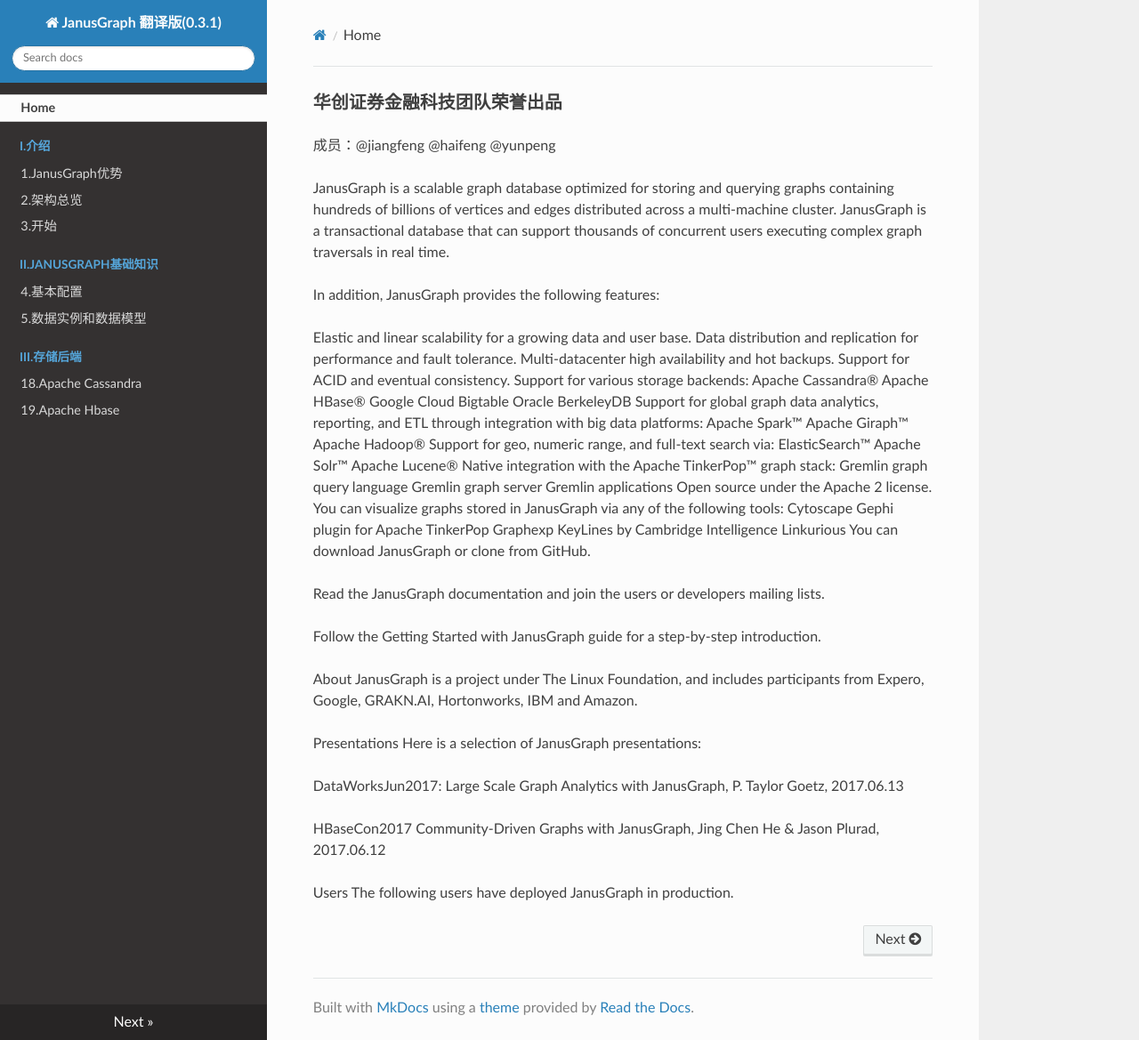
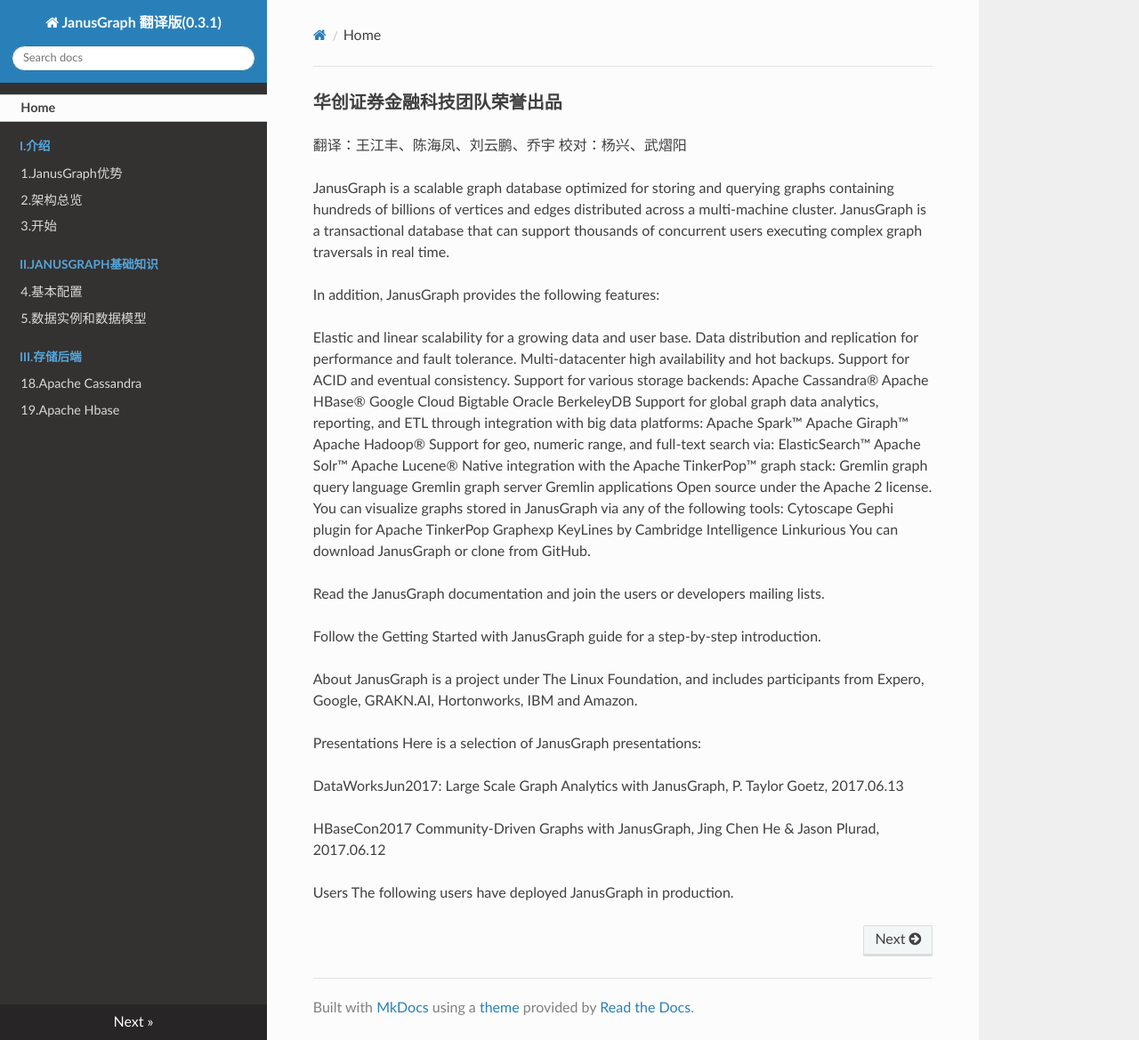
Before and after one commit to jiangfeng/JanusGraph-Docs, an MkDocs documentation site: the page built from docs/index.md, in a window 1280 px wide and 1169 px high. Shown: the whole window at 89% size. Built offline with MkDocs 1.6.1, drawn with Linux system fonts in a browser that asks for light colours; nearby versions of some CDN libraries.

Commit message:
add index

```diff
--- a/docs/index.md
+++ b/docs/index.md
@@ -1,6 +1,8 @@
 
 <h3>华创证券金融科技团队荣誉出品 </h3>
-成员：@jiangfeng @haifeng @yunpeng
+
+翻译：王江丰、陈海凤、刘云鹏、乔宇
+校对：杨兴、武熠阳
 
 JanusGraph is a scalable graph database optimized for storing and querying graphs containing hundreds of billions of vertices and edges distributed across a multi-machine cluster. JanusGraph is a transactional database that can support thousands of concurrent users executing complex graph traversals in real time.
 
```
